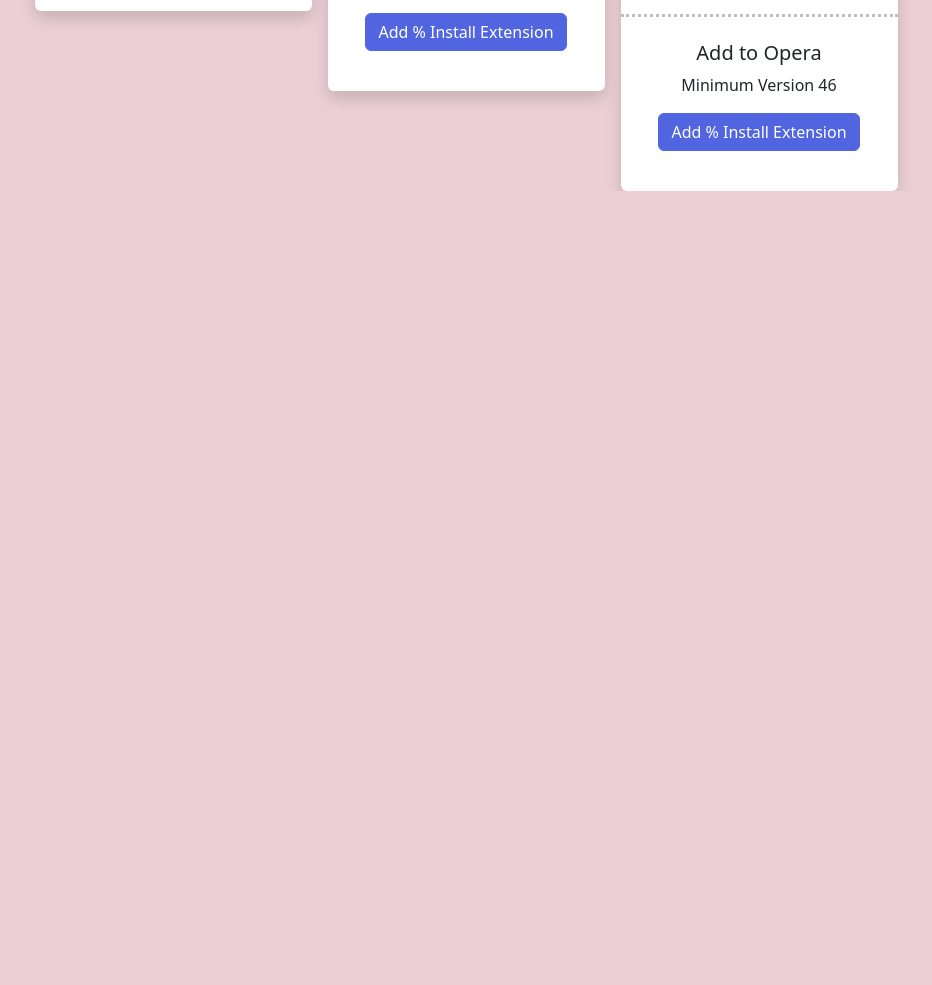
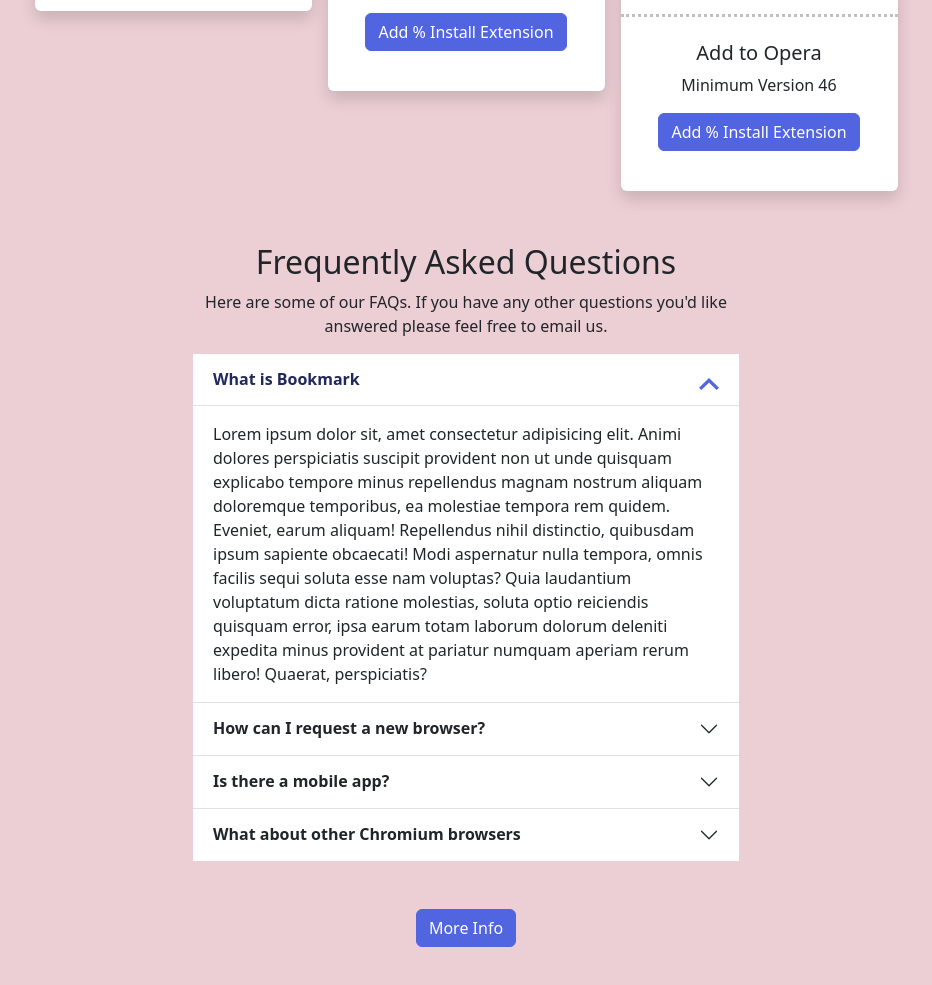
Before and after one commit to raquelEve/exercici2-bootstrap, a website: page index.html in a window 1280 px wide. Shown: the part 1667-2652 px from the top of the page, without its empty margins (174-1106 px from the left). Before the commit the page ends 1858 px from the top, so only its background shows below. Drawn offline with nearby package versions, Linux system fonts and the light colour scheme.

Commit message:
ex2-6: ejercicio acordeón completo

```diff
--- a/css/main.scss
+++ b/css/main.scss
@@ -84,6 +84,23 @@
     }
 
 }
+#faq-row{
+  margin-top: 200px;
+}
+/*TODO: ARREGLAR EL NOT*/
+#infoAccordion{
+  .accordion-button:not(.collapsed) {
+    background: #fff;
+    border:none !important;
+    border-bottom: 1ps solid silver; /*TODO: quitar silver*/
+    &:after{
+      background-image: url("../Imagenes/icon-arrow.svg");
+    }
+  }
+  .accordion-button:focus {
+    box-shadow: none !important;
+  }
+}
 // body{
 //   background: orange !important;
 // }
--- a/index.html
+++ b/index.html
@@ -166,7 +166,74 @@
           </div>
         </div>
         <!-- END CARDS -->
-
+        <!-- ACCORDION ---------------------------------------->
+        <div class="row d-flex justify-content-center" id="faq-row">
+          <div class="col-12 col-md-8 col-lg-6 text-center">
+            <h2>Frequently Asked Questions</h2>
+            <p>Here are some of our FAQs. If you have any other questions you'd like answered please feel free to email us.</p>
+          </div>
+        </div>
+        <div class="row d-flex justify-content-center">
+          <div class="col-12 col-md-8 col-lg-6">
+            <div class="accordion accordion-flush" id="infoAccordion">
+              <div class="accordion-item">
+                <h2 class="accordion-header">
+                  <button class="accordion-button fw-semibold" type="button" data-bs-toggle="collapse" data-bs-target="#collapseOne" aria-expanded="true" aria-controls="collapseOne">
+                    What is Bookmark
+                  </button>
+                </h2>
+                <div id="collapseOne" class="accordion-collapse collapse show" data-bs-parent="#infoAccordion">
+                  <div class="accordion-body">
+                   Lorem ipsum dolor sit, amet consectetur adipisicing elit. Animi dolores perspiciatis suscipit provident non ut unde quisquam explicabo tempore minus repellendus magnam nostrum aliquam doloremque temporibus, ea molestiae tempora rem quidem. Eveniet, earum aliquam! Repellendus nihil distinctio, quibusdam ipsum sapiente obcaecati! Modi aspernatur nulla tempora, omnis facilis sequi soluta esse nam voluptas? Quia laudantium voluptatum dicta ratione molestias, soluta optio reiciendis quisquam error, ipsa earum totam laborum dolorum deleniti expedita minus provident at pariatur numquam aperiam rerum libero! Quaerat, perspiciatis?
+                  </div>
+                </div>
+              </div>
+              <div class="accordion-item">
+                <h2 class="accordion-header">
+                  <button class="accordion-button collapsed fw-semibold" type="button" data-bs-toggle="collapse" data-bs-target="#collapseTwo" aria-expanded="false" aria-controls="collapseTwo">
+                How can I request a new browser?
+                  </button>
+                </h2>
+                <div id="collapseTwo" class="accordion-collapse collapse" data-bs-parent="#infoAccordion">
+                  <div class="accordion-body">
+                    <p>Lorem ipsum dolor sit, amet consectetur adipisicing elit. Maxime officia beatae repudiandae quod debitis placeat praesentium </p>
+                  </div>
+                </div>
+              </div>
+              <div class="accordion-item">
+                <h2 class="accordion-header">
+                  <button class="accordion-button collapsed fw-semibold" type="button" data-bs-toggle="collapse" data-bs-target="#collapseThree" aria-expanded="false" aria-controls="collapseThree">
+                    Is there a mobile app?
+                  </button>
+                </h2>
+                <div id="collapseThree" class="accordion-collapse collapse" data-bs-parent="#infoAccordion">
+                  <div class="accordion-body">
+                    <p>Lorem ipsum dolor sit amet consectetur adipisicing elit. Necessitatibus distinctio, provident facere esse dolorum commodi quis nisi nesciunt, mollitia quo voluptates excepturi placeat neque iste cum et ab quia inventore.</p>
+                  </div>
+                </div>
+              </div>
+              <div class="accordion-item">
+                <h2 class="accordion-header">
+                  <button class="accordion-button collapsed fw-semibold" type="button" data-bs-toggle="collapse" data-bs-target="#collapseThree" aria-expanded="false" aria-controls="collapseThree">
+                    What about other Chromium browsers
+                  </button>
+                </h2>
+                <div id="collapseThree" class="accordion-collapse collapse" data-bs-parent="#infoAccordion">
+                  <div class="accordion-body">
+                    <p>Lorem ipsum dolor sit amet consectetur adipisicing elit. Magnam amet culpa laborum? Porro corporis, neque libero corrupti placeat dolores architecto dolorum voluptates at nobis ex provident sequi pariatur necessitatibus ipsa.</p>
+                  </div>
+                </div>
+              </div>
+            </div>
+            <!-- TODO: ARREGLAR BOTON EN CAPA -->
+            <div class="text-center">
+              <button class="btn btn-primary mt-5">More Info</button>
+            </div>
+          </div>
+        </div>
+        <!-- END ACCORDION -->
+        <!-- TODO: quitar los br -->
+        <br><br><br><br>
       </main>
     <!-- js bootstrap -->
     <script src="https://cdn.jsdelivr.net/npm/bootstrap@5.3.3/dist/js/bootstrap.bundle.min.js" integrity="sha384-YvpcrYf0tY3lHB60NNkmXc5s9fDVZLESaAA55NDzOxhy9GkcIdslK1eN7N6jIeHz" crossorigin="anonymous"></script>
```
Also changed, not shown: css/main.css.
